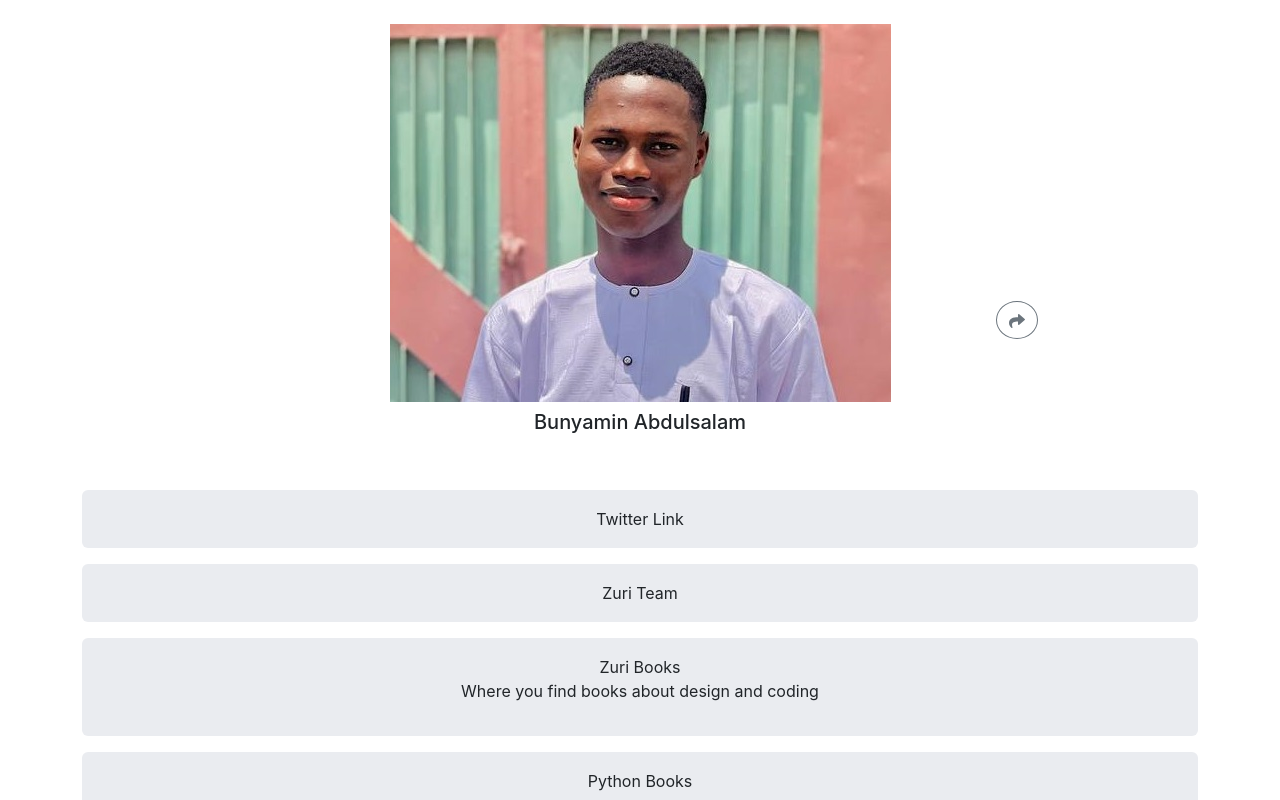
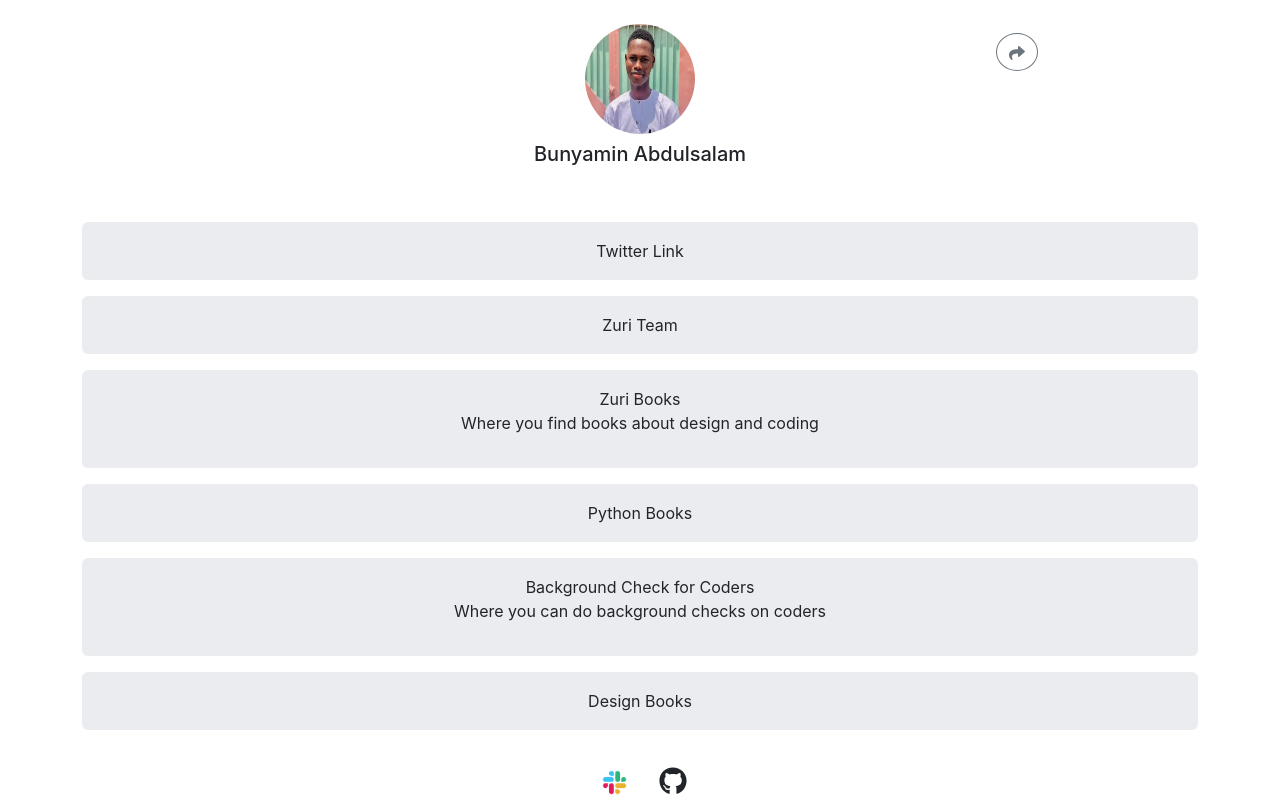
Before and after one commit to olalekan67/zuritask2, a React (Create React App) app: page / in a window 1280 px wide. Shown: the top 800 px of the page. Built offline with nearby package versions, Linux system fonts and the light colour scheme.

Commit message:
Update App.css

```diff
--- a/src/App.css
+++ b/src/App.css
@@ -2,7 +2,7 @@
   outline: 1px solid black;
 } */
 
-#profile_img{
+#profile__img{
   height: 110px;
   width: 110px;
   border-radius: 50%;
```
